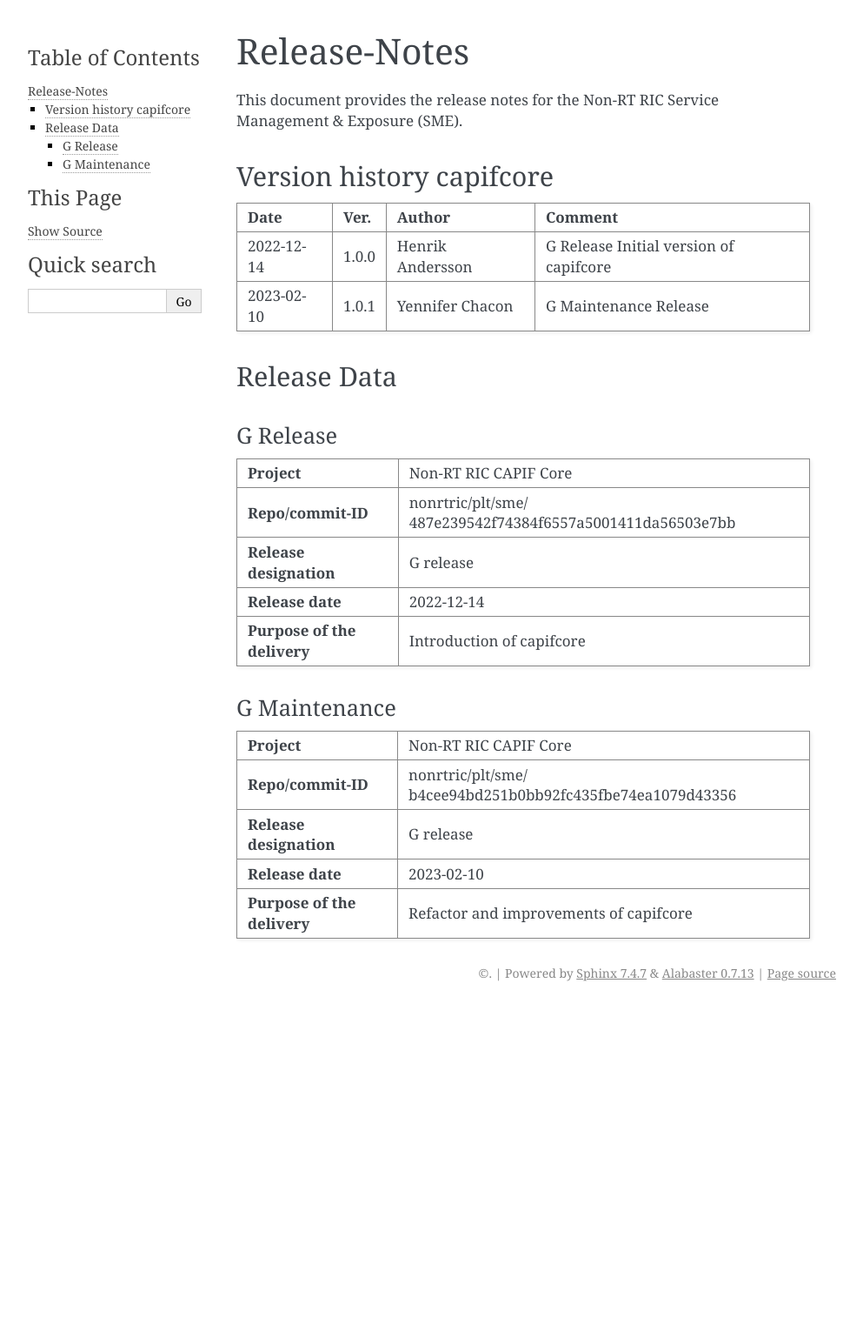
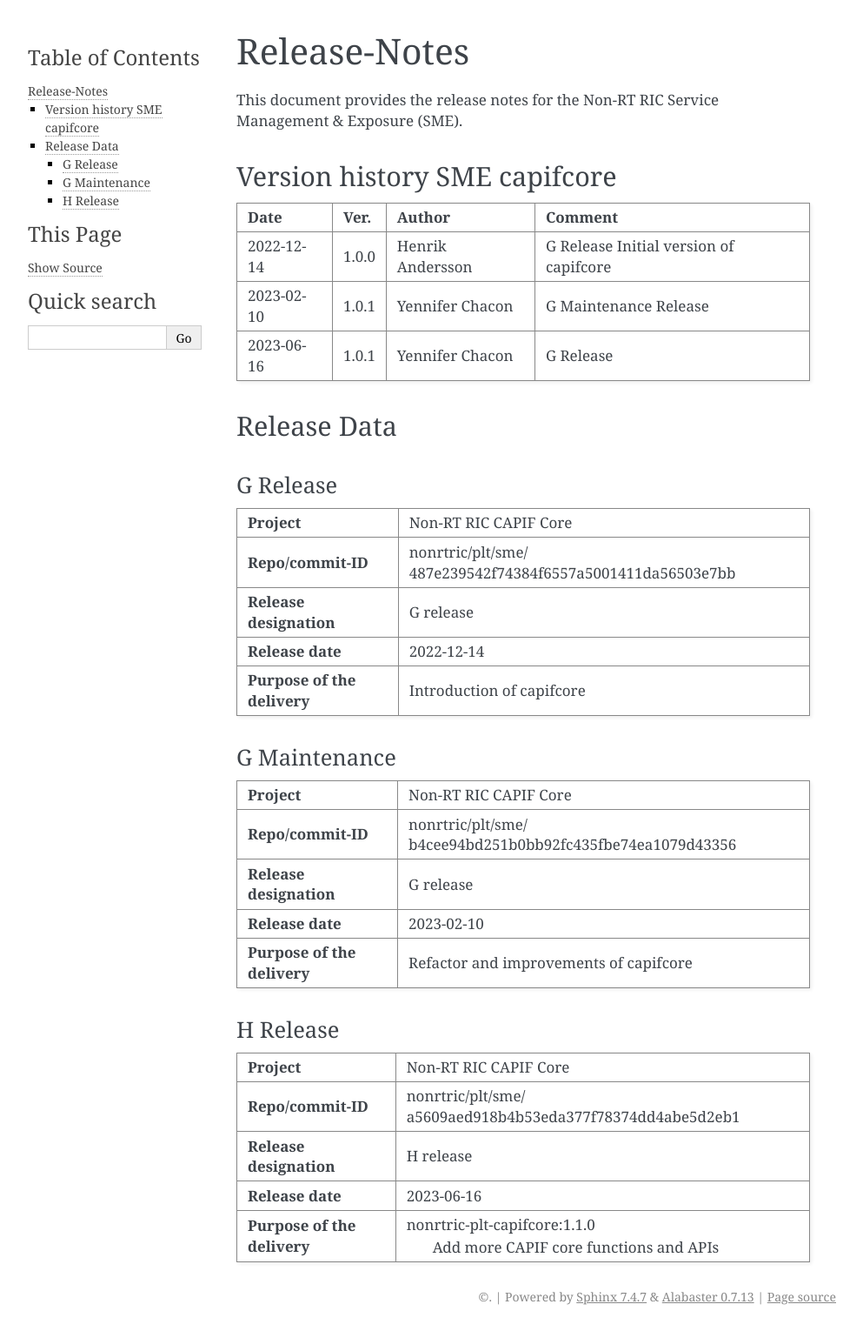
Before and after one commit to o-ran-sc/nonrtric-plt-sme, a Sphinx documentation site: the page built from docs/release-notes.rst, in a window 1280 px wide. Shown: the whole page at 87% size, without its empty margins (148-1141 px from the left). Built offline with Sphinx 7.4.7, drawn with Linux system fonts in a browser that asks for light colours; before the commit the page ends 1158 px from its top, so only the background shows below that.

Commit message:
Docs: Update release notes
Issue-ID: NONRTRIC-883
Change-Id: I625bc368b0f613d7bd68e83dcf03a549f8abc286
Signed-off-by: JohnKeeney <john.keeney@est.tech>

```diff
--- a/docs/release-notes.rst
+++ b/docs/release-notes.rst
@@ -9,8 +9,8 @@ Release-Notes
 
 This document provides the release notes for the Non-RT RIC Service Management & Exposure (SME).
 
-Version history capifcore
-=========================
+Version history SME capifcore
+=============================
 
 +------------+----------+------------------+-----------------+
 | **Date**   | **Ver.** | **Author**       | **Comment**     |
@@ -22,6 +22,9 @@ Version history capifcore
 +------------+----------+------------------+-----------------+
 | 2023-02-10 | 1.0.1    | Yennifer Chacon  | G Maintenance   |
 |            |          |                  | Release         |
++------------+----------+------------------+-----------------+
+| 2023-06-16 | 1.0.1    | Yennifer Chacon  | G Release       |
+|            |          |                  |                 |
 +------------+----------+------------------+-----------------+
 
 Release Data
@@ -66,3 +69,24 @@ G Maintenance
 | **Purpose of the delivery** | Refactor and improvements of capifcore            |
 |                             |                                                   |
 +-----------------------------+---------------------------------------------------+
+
+H Release
+---------
++-----------------------------+---------------------------------------------------+
+| **Project**                 | Non-RT RIC CAPIF Core                             |
+|                             |                                                   |
++-----------------------------+---------------------------------------------------+
+| **Repo/commit-ID**          | nonrtric/plt/sme/                                 |
+|                             | a5609aed918b4b53eda377f78374dd4abe5d2eb1          |
+|                             |                                                   |
++-----------------------------+---------------------------------------------------+
+| **Release designation**     | H release                                         |
+|                             |                                                   |
++-----------------------------+---------------------------------------------------+
+| **Release date**            | 2023-06-16                                        |
+|                             |                                                   |
++-----------------------------+---------------------------------------------------+
+| **Purpose of the delivery** | nonrtric-plt-capifcore:1.1.0                      |
+|                             |    Add more CAPIF core functions and APIs         |
+|                             |                                                   |
++-----------------------------+---------------------------------------------------+
```
